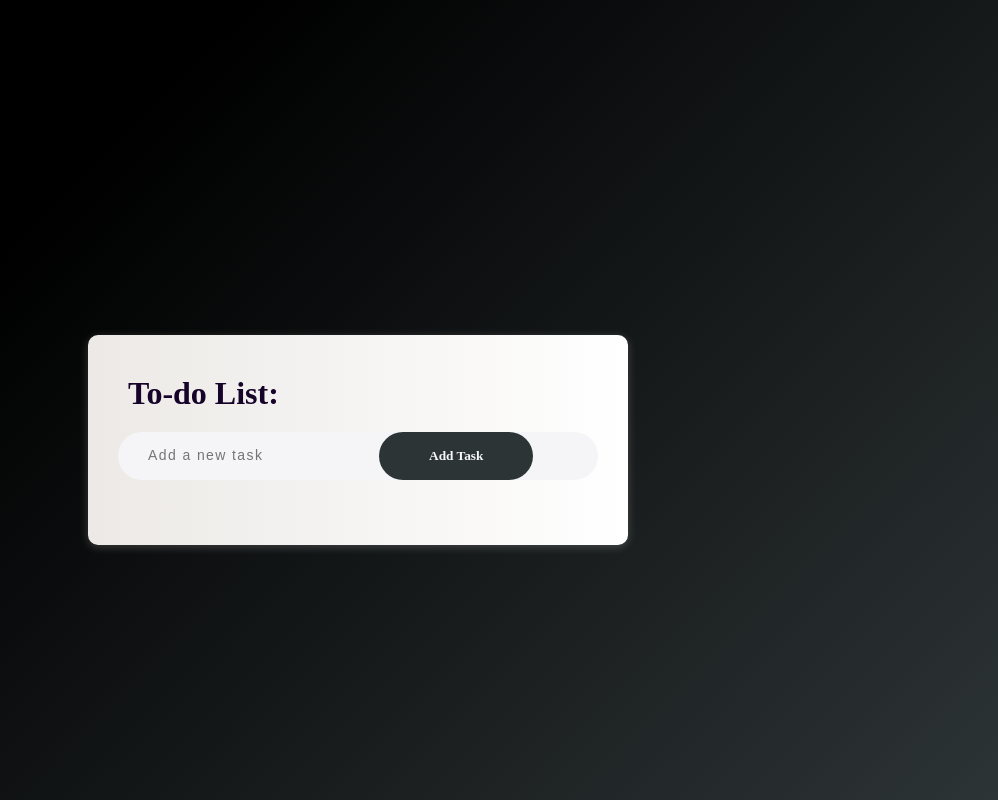
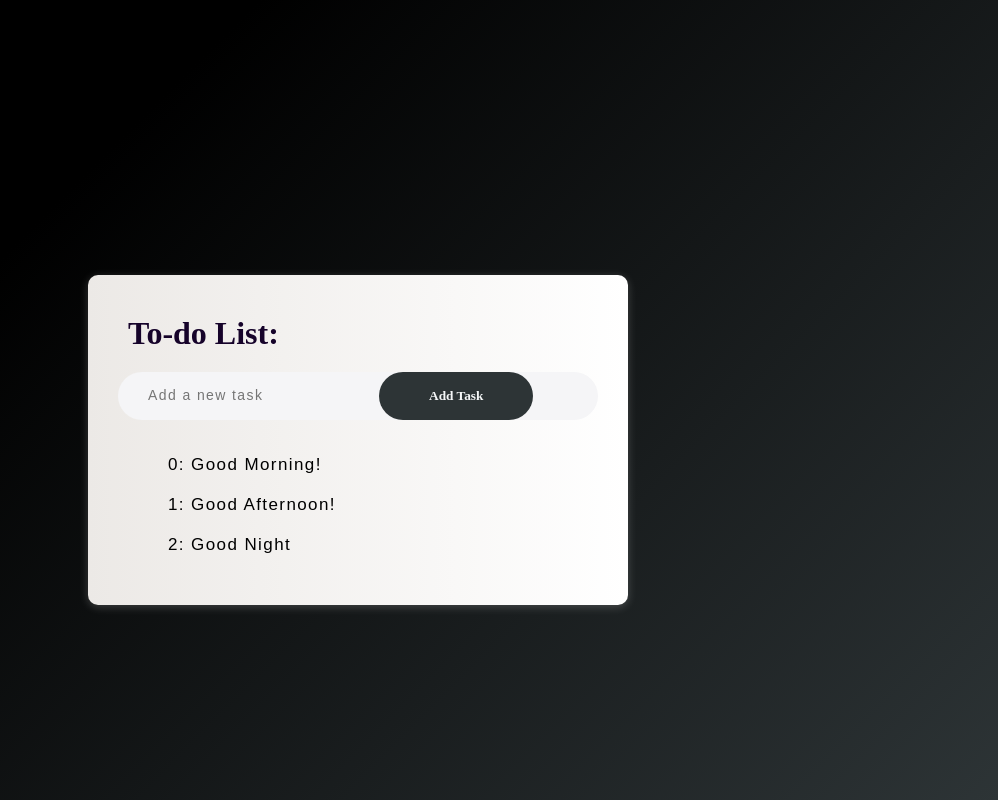
Before and after one commit to muktinathrajbanshi/ReactRedux, a React (Vite) app: page / in a window 1280 px wide. Shown: the whole page, without its empty margins (282-1280 px from the left). Built offline with nearby package versions, Linux system fonts and the light colour scheme.

Commit message:
hait yar

```diff
--- a/src/components/Todo.jsx
+++ b/src/components/Todo.jsx
@@ -2,8 +2,8 @@ import { useSelector } from "react-redux";
 
 export const Todo = () => {
 
-    const state = useSelector((state) => state);
-    console.log("react states", state.task);
+    const tasks = useSelector((state) => state.task);
+    // console.log("react states", state.task);
 
 
     return (
@@ -19,7 +19,15 @@ export const Todo = () => {
                     </form>
                 </div>
                 <ul id="list-container">
-
+                    {
+                        tasks.map((curTask, index) => {
+                            return (
+                                <li key={index}>
+                                    <p>{index}: {curTask}</p>
+                                </li>
+                            );
+                        })
+                    }
                 </ul>
             </div>
         </div>
--- a/src/store.jsx
+++ b/src/store.jsx
@@ -45,6 +45,7 @@ export const store = createStore(taskReducer);
 console.log("initial State: ", store.getState());
 
 // Step 4: Dispatch an action to add a task
-// store.dispatch({ type: ADD_TASK, payload: "Are baba!" });
-store.dispatch(addTask("Are baba!"));
+store.dispatch(addTask("Good Morning!"));
+store.dispatch(addTask("Good Afternoon!"));
+store.dispatch(addTask("Good Night"));
 console.log("updated State: ", store.getState());
```
